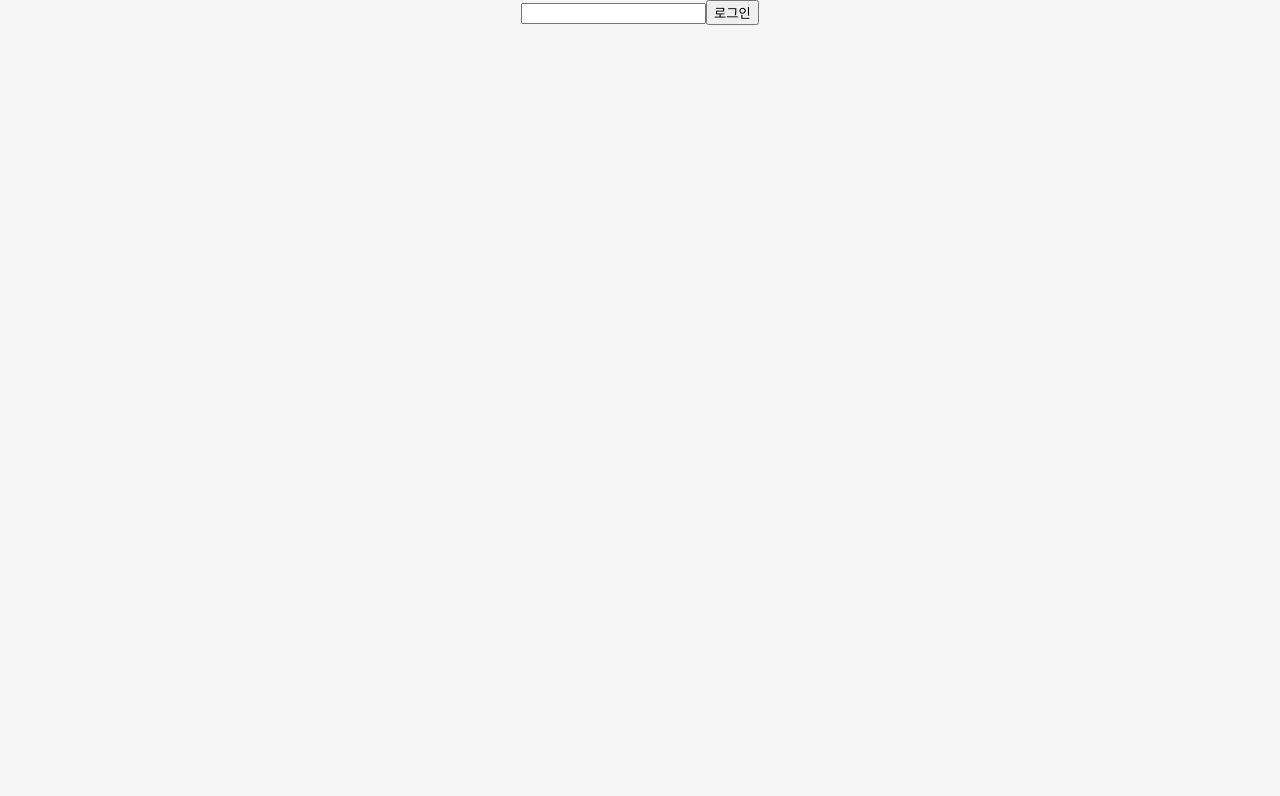
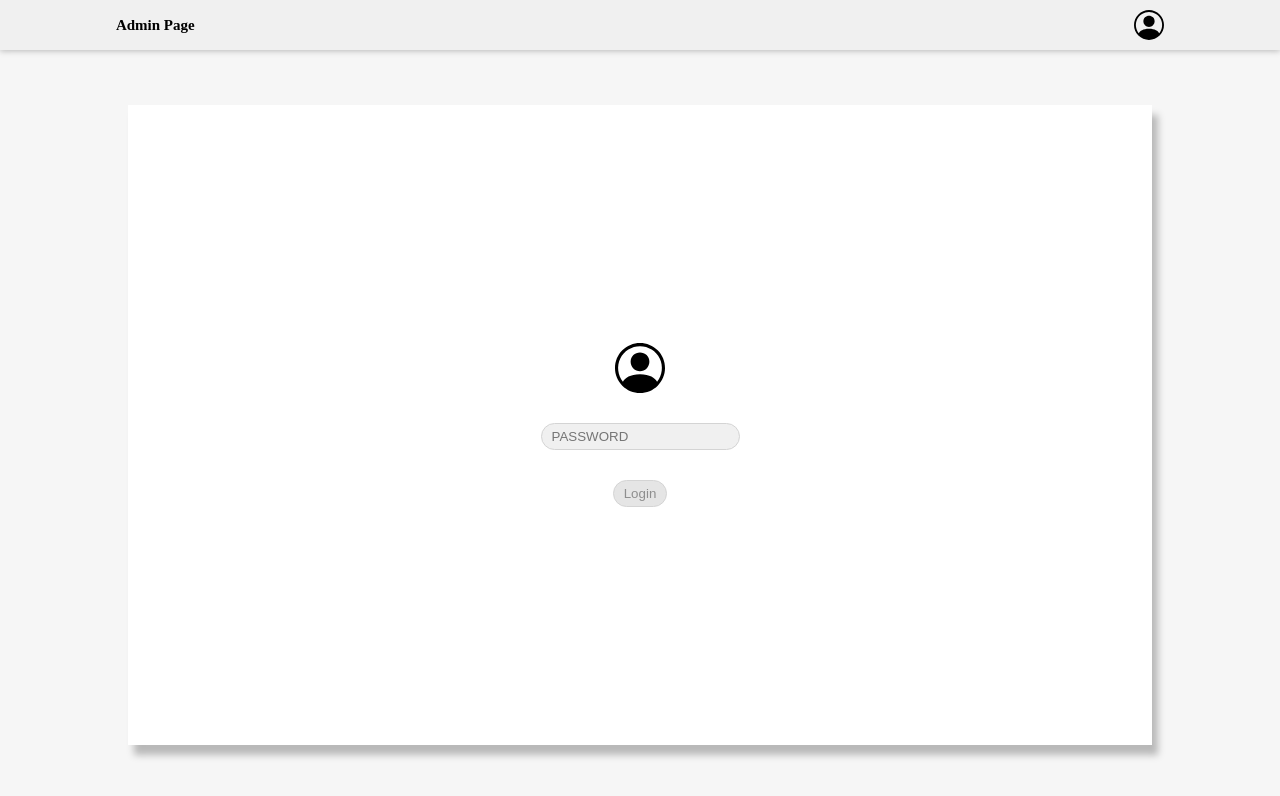
Before and after one commit to team-culfare/YWC-admin, a React (Vite) app: page / in a window 1280 px wide. Shown: the top 796 px of the page. Built offline with nearby package versions, Linux system fonts and the light colour scheme.

Commit message:
fix: 피드백 적용 및 page refactoring

```diff
--- a/src/App.tsx
+++ /dev/null
@@ -1,25 +0,0 @@
-import { BrowserRouter, Route, Routes } from "react-router-dom";
-import LoginForm from "./pages/LoginForm";
-import UploadForm from "./pages/UploadForm";
-import GlobalStyle from "./styles/GlobalStyles";
-import { CookiesProvider } from "react-cookie";
-const App = () => {
-  const pathList = [
-    { path: "/", element: <LoginForm /> },
-    { path: "/Upload", element: <UploadForm /> },
-  ];
-  return (
-    <BrowserRouter>
-      <CookiesProvider>
-        <GlobalStyle />
-        <Routes>
-          {pathList.map(({ path, element }) => {
-            return <Route key={path} path={path} element={element} />;
-          })}
-        </Routes>
-      </CookiesProvider>
-    </BrowserRouter>
-  );
-};
-
-export default App;
--- a/src/main.tsx
+++ b/src/main.tsx
@@ -1,9 +1,9 @@
 import React from "react";
 import ReactDOM from "react-dom/client";
-import App from "./App.tsx";
+import Router from "./router.tsx";
 
 ReactDOM.createRoot(document.getElementById("root")!).render(
   <React.StrictMode>
-    <App />
+    <Router />
   </React.StrictMode>,
 );
--- a/src/pages/LoginForm.tsx
+++ /dev/null
@@ -1,34 +0,0 @@
-import { styled } from "styled-components";
-import signin from "../api/auth/signin";
-import { ChangeEvent, useState } from "react";
-
-const LoginForm = () => {
-  const [password, setPassword] = useState<string>("");
-  const inputChangeHandler = (e: ChangeEvent<HTMLInputElement>) => {
-    setPassword(e.target.value);
-    console.log(password);
-  };
-  const loginHandler = (e: React.MouseEvent<HTMLButtonElement>) => {
-    e.preventDefault();
-    signin(password)
-      .then((e) => console.log(e))
-      .catch((err) => console.log(err));
-  };
-  return (
-    <Container>
-      <form>
-        <input type="password" onChange={inputChangeHandler} />
-        <button onClick={loginHandler}>로그인</button>
-      </form>
-    </Container>
-  );
-};
-
-export default LoginForm;
-
-const Container = styled.div`
-  display: flex;
-  flex-direction: column;
-  align-items: center;
-  width: 100%;
-`;
--- /dev/null
+++ b/src/pages/LoginPage.tsx
@@ -0,0 +1,70 @@
+import { styled } from "styled-components";
+import flexBox from "../styles/utils/flexBox";
+import signin from "../api/auth/signin";
+import { useRef } from "react";
+import { useNavigate } from "react-router-dom";
+import UserIcon from "../assets/User.svg?react";
+const LoginPage = () => {
+  const inputRef = useRef<HTMLInputElement>(null);
+  const nav = useNavigate();
+
+  const loginHandler = () => {
+    nav("/Upload");
+    if (inputRef.current) {
+      const passwd = inputRef.current.value;
+      signin(passwd)
+        .then((response) => {
+          if (response.data.code != 2000) {
+            alert("code 2000 out");
+            console.log(response);
+          } else {
+            nav("/Upload");
+          }
+        })
+        .catch((err) => {
+          console.log(err, "catch 에러");
+        });
+    }
+    console.log(inputRef.current);
+  };
+  const keyPressLogin = (e: React.KeyboardEvent<HTMLInputElement>) => {
+    console.log(e.key);
+    if (e.key === "Enter") {
+      loginHandler();
+    }
+  };
+  return (
+    <Container>
+      <UserIcon width="50px" height="50px" />
+      <PassWdInput
+        type="password"
+        placeholder="PASSWORD"
+        onKeyDown={keyPressLogin}
+        ref={inputRef}
+      />
+      <LoginBtn onClick={loginHandler}>Login</LoginBtn>
+    </Container>
+  );
+};
+
+export default LoginPage;
+
+const Container = styled.div`
+  ${flexBox("column", "center", "center")}
+  width: 100%;
+`;
+const PassWdInput = styled.input`
+  background: #f0f0f0;
+  padding: 5px 10px;
+  border-radius: 15px;
+  border: 1px solid #d4d4d4;
+  color: #8e8e8e;
+  margin: 30px 0px;
+`;
+const LoginBtn = styled.button`
+  border-radius: 15px;
+  color: #8e8e8e;
+  border: 1px solid #d4d4d4;
+  background: var(--Button, #e5e5e5);
+  padding: 5px 10px;
+`;
--- /dev/null
+++ b/src/pages/NotFound.tsx
@@ -0,0 +1,11 @@
+import styled from "styled-components";
+
+const NotFound = () => {
+  return <Container>404 Not Found</Container>;
+};
+
+export default NotFound;
+const Container = styled.h1`
+  width: 100%;
+  font-size: large;
+`;
--- a/src/pages/UploadForm.tsx
+++ /dev/null
@@ -1,101 +0,0 @@
-import { ChangeEvent, useState } from "react";
-import styled from "styled-components";
-import { FileType } from "../types/file";
-import upload from "../api/upload";
-
-const UploadForm = () => {
-  const [data, setData] = useState<FileType>({
-    fileName: "",
-    file: undefined,
-  });
-
-  const inputChangeHandler = (e: ChangeEvent<HTMLInputElement>) => {
-    console.log(e.target.files);
-    if (e.target.files) {
-      if (e.target.files.length === 0) {
-        return;
-      } else {
-        setData({
-          fileName: e.target.files[0].name,
-          file: e.target.files[0],
-        });
-      }
-    }
-  };
-  const submitHandler = (e: React.MouseEvent<HTMLButtonElement>) => {
-    e.preventDefault();
-    upload(data)
-      .then((e) => console.log(e))
-      .catch((err) => console.log(err));
-  };
-  return (
-    <Container>
-      <UploadContainer>
-        <FileInput htmlFor="data">
-          <AttatchButton>🔗UPLOAD</AttatchButton>
-          <AttachedFile>{data.fileName}</AttachedFile>
-        </FileInput>
-        <Input
-          id="data"
-          type="file"
-          accept=".xlsx, csv"
-          onChange={inputChangeHandler}
-        />
-        <AttatchButton
-          style={{ width: "70px" }}
-          as="button"
-          onClick={submitHandler}
-        >
-          전송
-        </AttatchButton>
-      </UploadContainer>
-    </Container>
-  );
-};
-
-export default UploadForm;
-const Container = styled.div`
-  width: 100%;
-  display: flex;
-  flex-direction: column;
-  align-items: center;
-`;
-
-const UploadContainer = styled.form`
-  display: flex;
-  flex-direction: column;
-  align-items: center;
-  margin-top: 80px;
-`;
-
-const FileInput = styled.label`
-  display: flex;
-  gap: 16px;
-  padding: 10px;
-  border: 1px solid #ccc;
-  border-radius: 16px;
-  width: 350px;
-`;
-
-const AttatchButton = styled.div`
-  text-align: center;
-  font-size: small;
-  width: fit-content;
-  padding: 10px;
-  margin: 10px;
-  background-color: #6babe7;
-  border-radius: 12px;
-  color: white;
-  font-weight: bold;
-  white-space: nowrap;
-  border: none;
-`;
-const Input = styled.input`
-  display: none;
-`;
-const AttachedFile = styled.p`
-  margin: auto;
-  font-size: 16px;
-  font-weight: bold;
-  color: #999;
-`;
--- /dev/null
+++ b/src/pages/UploadPage.tsx
@@ -0,0 +1,115 @@
+import { useEffect, useRef, useState } from "react";
+import styled from "styled-components";
+import flexBox from "../styles/utils/flexBox";
+import { FileType } from "../types/file";
+import upload from "../api/upload";
+import { useCookies } from "react-cookie";
+import { useNavigate } from "react-router-dom";
+
+const UploadPage = () => {
+  const blankData = {
+    fileName: "",
+    file: undefined,
+  };
+  const [data, setData] = useState<FileType>(blankData);
+  const fileInputRef = useRef<HTMLInputElement>(null);
+  const [cookies] = useCookies([`role`]);
+  const nav = useNavigate();
+
+  useEffect(() => {
+    if (!cookies.role || cookies.role != "admin") {
+      //nav("/");
+    }
+  }, [cookies, nav]);
+
+  const inputChangeHandler = () => {
+    const ref = fileInputRef.current;
+    if (ref && ref.files && ref.files[0]) {
+      setData({
+        fileName: ref.files[0].name,
+        file: ref.files[0],
+      });
+    } else {
+      setData(blankData);
+    }
+  };
+
+  const submitHandler = (e: React.MouseEvent<HTMLButtonElement>) => {
+    console.log(data);
+    e.preventDefault();
+    upload(data)
+      .then((response) => {
+        if (response.data.code != 2000) {
+          alert("code 2000 out");
+          console.log(response);
+        } else {
+          alert("전송되었습니다 !");
+        }
+      })
+      .catch((err) => {
+        alert("catch error");
+        console.log(err);
+      });
+    setData(blankData);
+  };
+  return (
+    <Container>
+      <FileInput htmlFor="data">
+        <AttatchButton>🔗UPLOAD</AttatchButton>
+        <AttachedFile>{data.fileName}</AttachedFile>
+      </FileInput>
+      <Input
+        id="data"
+        type="file"
+        accept=".xlsx, csv"
+        onChange={inputChangeHandler}
+        ref={fileInputRef}
+      />
+      <AttatchButton
+        style={{ width: "70px" }}
+        as="button"
+        onClick={submitHandler}
+      >
+        전송
+      </AttatchButton>
+    </Container>
+  );
+};
+
+export default UploadPage;
+const Container = styled.div`
+  ${flexBox("column", "center", "center")}
+  width: 100%;
+`;
+
+const FileInput = styled.label`
+  display: flex;
+  gap: 16px;
+  padding: 10px;
+  border: 1px solid #ccc;
+  border-radius: 16px;
+  width: 300px;
+`;
+
+const AttatchButton = styled.div`
+  text-align: center;
+  font-size: small;
+  width: fit-content;
+  padding: 10px;
+  margin: 10px;
+  background-color: #d4d4d4;
+  border-radius: 12px;
+  color: white;
+  font-weight: bold;
+  white-space: nowrap;
+  border: none;
+`;
+const Input = styled.input`
+  display: none;
+`;
+const AttachedFile = styled.p`
+  margin: auto;
+  font-size: 16px;
+  font-weight: bold;
+  color: #999;
+`;
--- /dev/null
+++ b/src/router.tsx
@@ -0,0 +1,31 @@
+import { BrowserRouter, Route, Routes } from "react-router-dom";
+import LoginPage from "./pages/LoginPage";
+import UploadPage from "./pages/UploadPage";
+import GlobalStyle from "./styles/GlobalStyles";
+import { CookiesProvider } from "react-cookie";
+import Layout from "./Layout";
+import NotFound from "./pages/NotFound";
+
+const Router = () => {
+  const pathList = [
+    { path: "/", element: <LoginPage /> },
+    { path: "/upload", element: <UploadPage /> },
+    { path: "*", element: <NotFound /> },
+  ];
+  return (
+    <BrowserRouter>
+      <CookiesProvider>
+        <GlobalStyle />
+        <Routes>
+          <Route element={<Layout />}>
+            {pathList.map(({ path, element }) => {
+              return <Route key={path} path={path} element={element} />;
+            })}
+          </Route>
+        </Routes>
+      </CookiesProvider>
+    </BrowserRouter>
+  );
+};
+
+export default Router;
```
